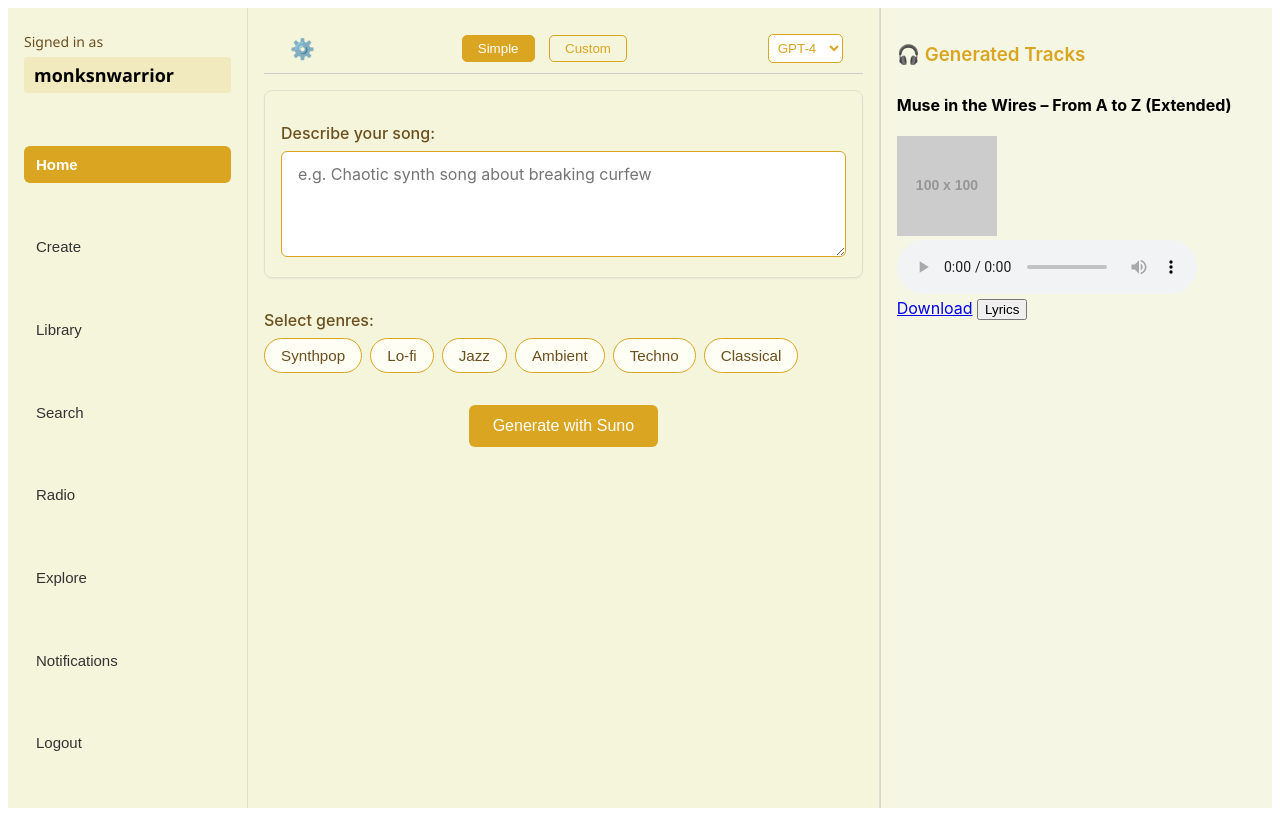
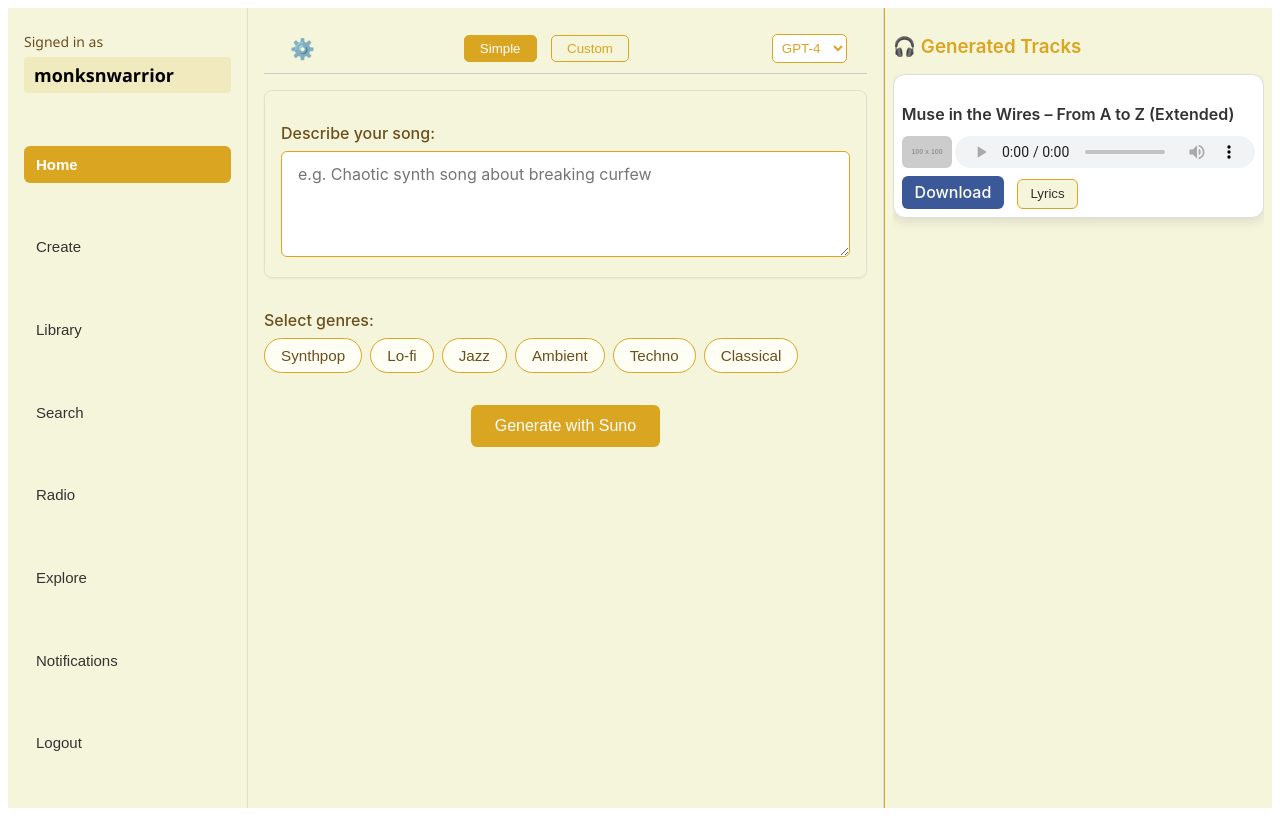
Before and after one commit to shailxd149/flask_last, a Flask app: page / in a window 1280 px wide. Run offline with Flask 3, Linux system fonts and the light colour scheme; grey boxes labelled with a size stand in for pictures from a placeholder-image service; some libraries are stand-ins or nearby versions.

Commit message:
Update style.css

```diff
--- a/static/css/style.css
+++ b/static/css/style.css
@@ -395,14 +395,6 @@ input[type="range"] {
 }
 
 .customSubmit-btn {
-  /* background-color: white;
-  color: goldenrod;
-  padding: 0.75rem 2rem;
-  border: none;
-  border-radius: 8px;
-  font-size: 1rem;
-  cursor: pointer;
-  transition: background-color 0.3s ease; */
   background-color: goldenrod;
   color: white;
   border: none;
@@ -486,20 +478,16 @@ input[type="range"] {
   color: goldenrod;
 }
 /* Column 3 styling starts */
-/* Column 3 */
 .column-3 {
   flex: 0.6;
-  padding: 1rem;
-  width: 200px;
-  min-width: 150px;
-  background-color: #f5f6e3;
+  padding: 0.5rem;
+  background-color: #f5f5dc;
   display: flex;
   flex-direction: column;
-  border-left: 1px solid #e0d7c3;
+  border-left: 1px solid goldenrod;
 }
-
 .output-header h3 {
-  margin-bottom: 0.5rem;
+  margin-bottom: 1rem;
   color: goldenrod;
   font-weight: 600;
 }
@@ -508,67 +496,103 @@ input[type="range"] {
   flex: 1;
   overflow-y: auto;
 }
-
-/* Track Block (Your Structure) */
-.track-block {
-  margin-bottom: 1rem;
-  padding: 1rem;
-  background-color: #fff;
+.track-card {
+  background-color: white;
   border: 1px solid #ddd;
+  border-radius: 12px;
+  padding: 0.5rem;
+  margin-bottom: 0.5rem;
+  box-shadow: 0 4px 12px rgba(0, 0, 0, 0.1);
+}
+.track-title {
+  font-size: 1rem;
+  font-weight: 600;
+  margin-bottom: 0.75rem;
+  color: #333;
+}
+.track-row {
+  display: flex;
+  align-items: center;
+  gap: 0.2rem;
+  margin-bottom: 0.5rem;
+}
+.track-image {
+  width: 50px;
+  height: 32px;
+  object-fit: cover;
   border-radius: 6px;
 }
-
-.track-block figcaption {
-  margin-bottom: 0.5rem;
-  font-weight: 500;
-  color: goldenrod;
+.track-audio {
+  flex: 1;
+  height: 32px;
 }
 
-.track-block audio {
-  width: 100%;
-  margin-bottom: 0.5rem;
+/* Column 3 styling Ends */
+.column-4 {
+  flex: 0.4;
+  padding: 1rem;
+  width: 300px;
+  min-width: 200px;
+  background-color: #fff8dc;
+  border-left: 1px solid #e0d7c3;
+  display: flex;
+  flex-direction: column;
+  box-shadow: -2px 0 8px rgba(0, 0, 0, 0.05);
 }
 
-.track-block a {
-  color: #0077cc;
-  text-decoration: underline;
+.lyrics-header {
+  display: flex;
+  justify-content: space-between;
+  align-items: center;
+  margin-bottom: 1rem;
 }
 
-/* Lyrics Panel */
-.lyrics-panel {
-  position: absolute;
-  top: 0;
-  right: 0;
-  width: 30%;
-  height: 100%;
-  background-color: #fff8e1;
-  border-left: 2px solid goldenrod;
-  padding: 1rem;
-  box-shadow: -2px 0 5px rgba(0, 0, 0, 0.1);
-  z-index: 100;
-  display: flex;
-  flex-direction: column;
+.lyrics-header h3 {
+  color: goldenrod;
+  font-weight: 600;
+  margin: 0;
 }
 
-.lyrics-panel.hidden {
-  display: none;
+.close-button {
+  background-color: transparent;
+  border: none;
+  font-size: 0.9rem;
+  color: #888;
+  cursor: pointer;
 }
 
-.close-btn {
-  align-self: flex-end;
-  background: none;
-  border: none;
-  font-size: 1.2rem;
-  cursor: pointer;
-  color: #666;
+.lyrics-body {
+  flex: 1;
+  overflow-y: auto;
+  white-space: pre-wrap;
+  font-size: 0.95rem;
+  color: #333;
+}
+.download-link {
+  display: inline-block;
+  padding: 0.4rem 0.8rem;
+  margin-right: 0.5rem;
+  background-color: #3b5998;
+  color: white;
+  text-decoration: none;
+  border-radius: 6px;
+  font-weight: 500;
 }
 
-.lyrics-box {
-  white-space: pre-wrap;
-  font-family: "Courier New", monospace;
+.download-link:hover {
+  background-color: #2d4373;
+}
+
+.lyrics-link {
+  padding: 0.4rem 0.8rem;
+  background-color: #f5f5dc; /* beige */
   color: #333;
-  margin-top: 1rem;
-  overflow-y: auto;
-  flex: 1;
+  border: 1px solid goldenrod;
+  border-radius: 6px;
+  cursor: pointer;
+  font-weight: 500;
 }
-/* Column 3 styling Ends */
+
+.lyrics-link:hover {
+  background-color: goldenrod;
+}
```
